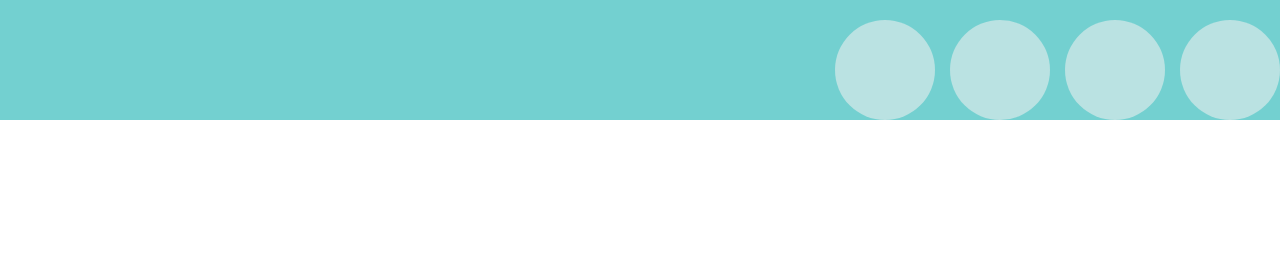
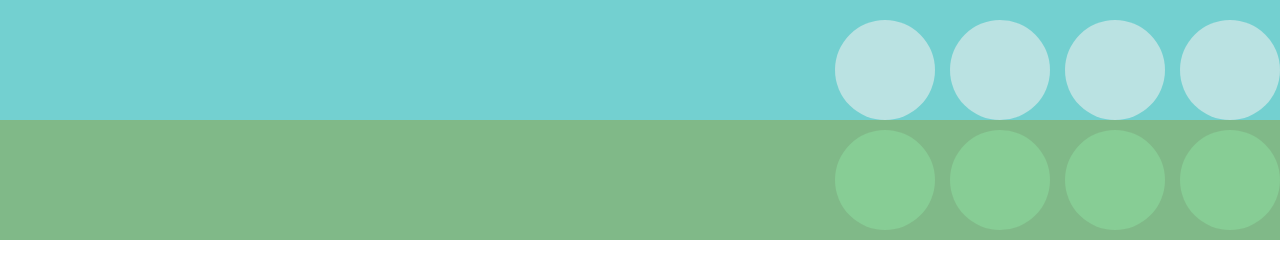
Before and after one commit to Alveszx1/flexdisplay, a plain HTML site: page index.html in a window 1280 px wide. Drawn offline with Linux system fonts and the light colour scheme.

Commit message:
adicionando circulos verdes

```diff
--- a/index.html
+++ b/index.html
@@ -14,6 +14,12 @@
             <div class="circulo"></div>
             <div class="circulo"></div>
         </div>
+        <div class="circuloverde">
+            <div class="circulov"></div>
+            <div class="circulov"></div>
+            <div class="circulov"></div>
+            <div class="circulov"></div>
+        </div>
     </main>
 
 </body>
--- a/style.css
+++ b/style.css
@@ -24,6 +24,24 @@ main{
     width: 100px;
     height: 100px;
     border-radius: 50%;
-    dis
 
 }
+
+.circuloverde{
+    background-color: rgb(128, 185, 136);
+    width: 100%;
+    height: 15%;
+    display: flex;
+    justify-content: flex-end;
+    align-items: center;
+
+    gap: 15px;
+}
+
+.circulov{
+    background-color: rgb(135, 205, 149);
+    width: 100px;
+    height: 100px;
+    border-radius: 50%;
+
+}
```
